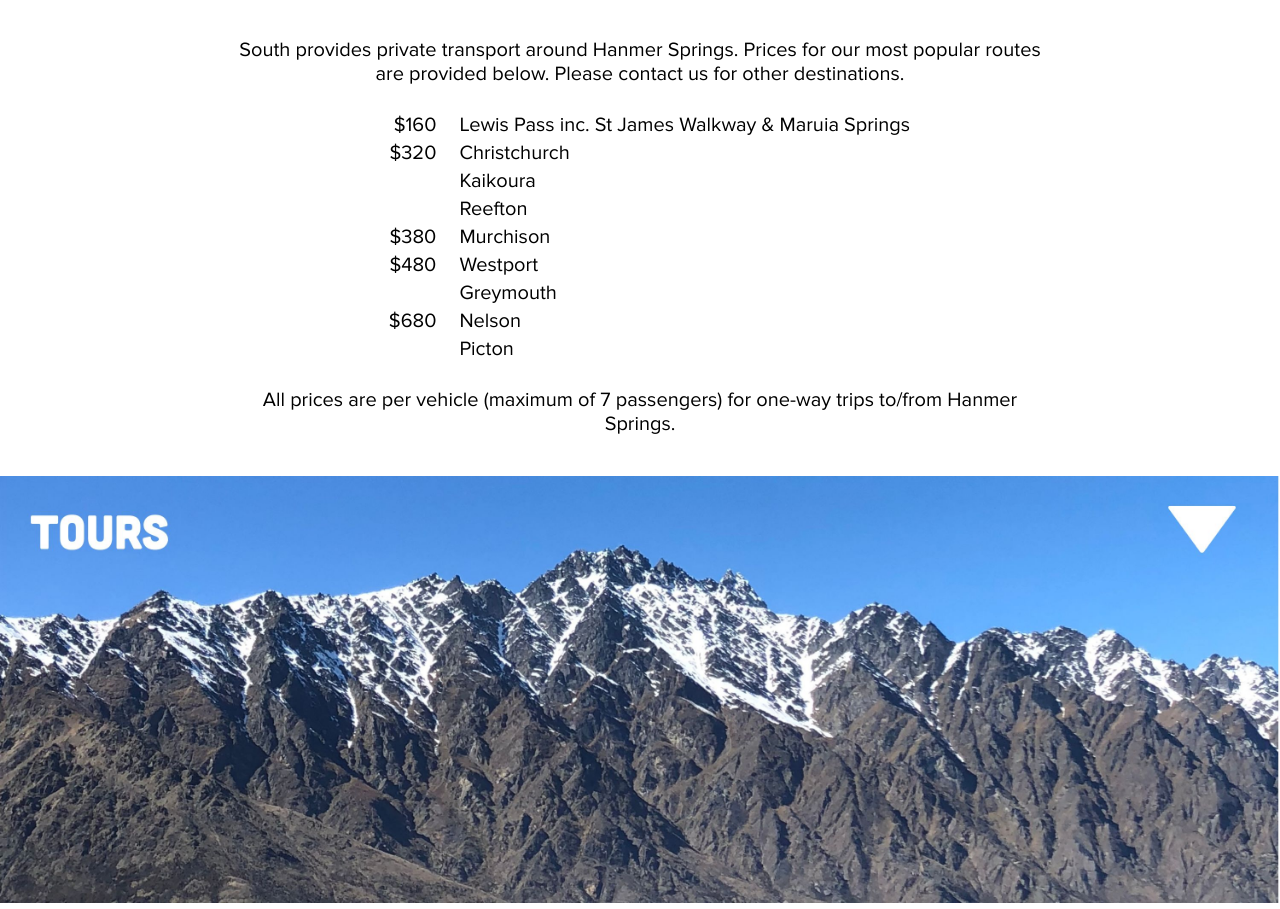
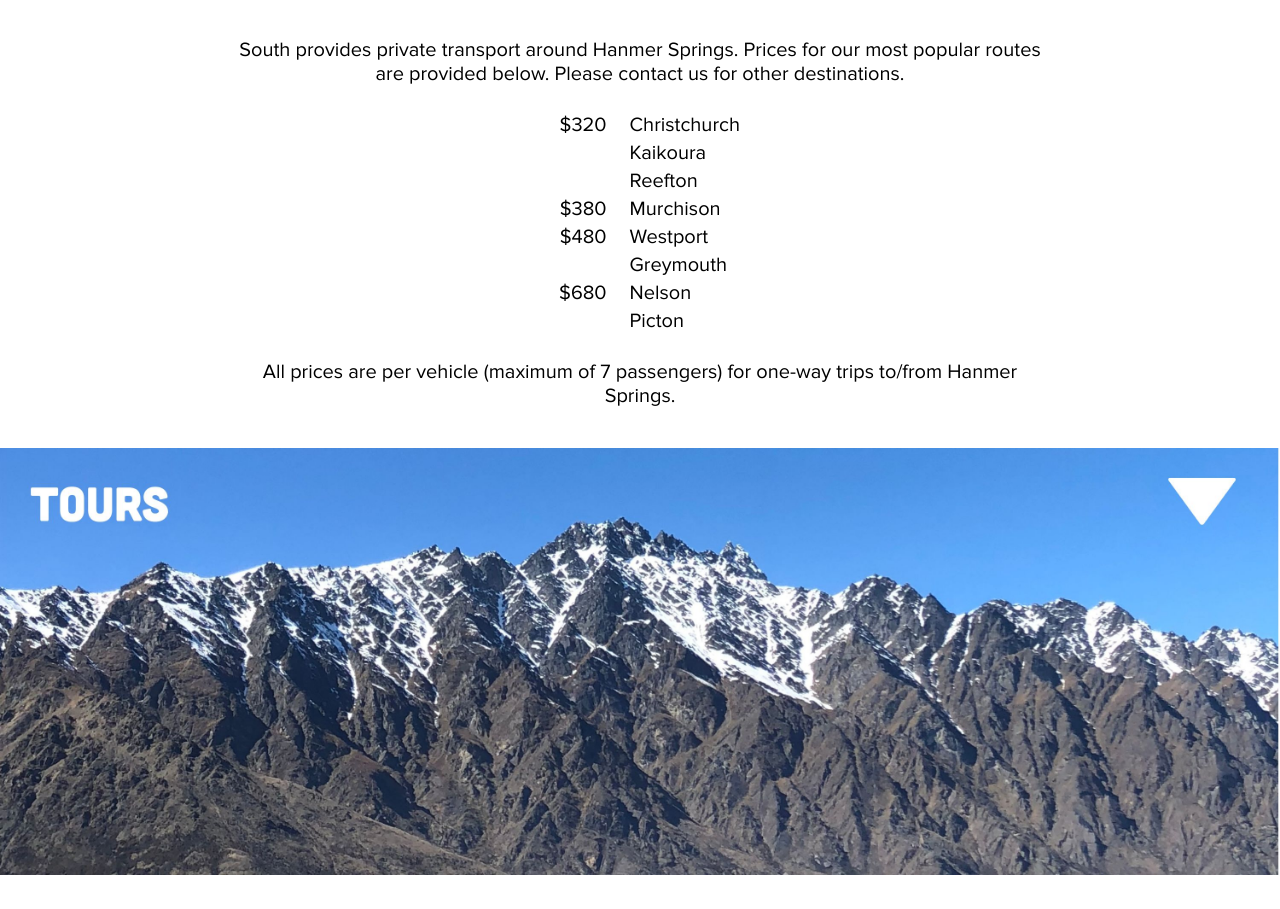
Before and after one commit to tintreetwaam/south-transport, a plain HTML site: page index.html in a window 1280 px wide. Shown: the part 2311-3220 px from the top of the page. Drawn offline with Linux system fonts and the light colour scheme.

Commit message:
update pricing

```diff
--- a/index.html
+++ b/index.html
@@ -111,10 +111,6 @@
         <table style="margin: 0px auto;">
           <tbody>
             <tr>
-              <td>$160</td>
-              <td>Lewis Pass inc. St James Walkway & Maruia Springs</td>
-            </tr>
-            <tr>
               <td>$320</td>
               <td>Christchurch</td>
             </tr>
```
